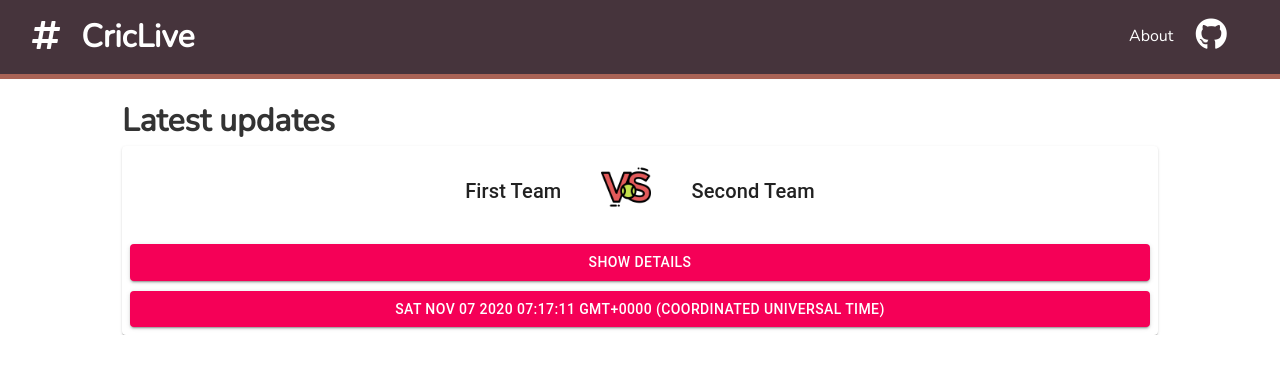
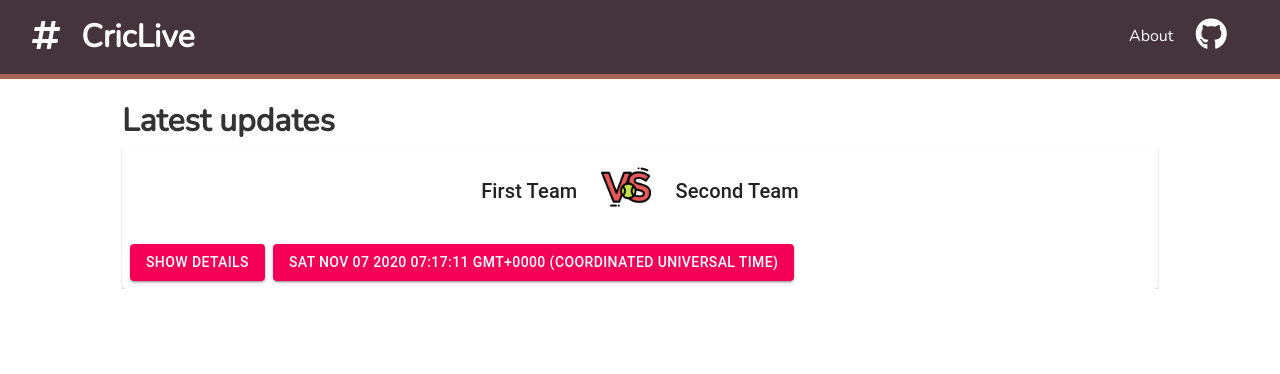
Before and after one commit to stephin007/CricLive, a React (Create React App) app: page / in a window 1280 px wide. Shown: the top 374 px of the page. Built offline with nearby package versions, Linux system fonts and the light colour scheme; no server answers.

Commit message:
Made the team heading responsive

```diff
--- a/src/App.css
+++ b/src/App.css
@@ -84,18 +84,10 @@ body {
   margin: 1rem 0;
 }
 
-.mycard_button, .MuiButton-root{
+.mycard{
   display: flex;
-  flex-direction: column;
-  width: 100%;
-}
-
-.MuiButton-root:nth-child(1){
-  margin-bottom: 10px;
-}
-
-.MuiButton-root:nth-child(2){
-  margin-right: 8px;
+  align-items: center;
+  justify-content: center;
 }
 
 /* Mobile Styles */
@@ -114,4 +106,17 @@ body {
     text-align: center;
     justify-content: center;
   }
+  .mycard_button, .MuiButton-root{
+    display: flex;
+    flex-direction: column;
+    width: 100%;
+  }
+
+  .MuiButton-root:nth-child(1){
+    margin-bottom: 10px;
+  }
+
+  .MuiButton-root:nth-child(2){
+    margin-right: 8px;
+  }
 }
--- a/src/components/MyCard.js
+++ b/src/components/MyCard.js
@@ -11,8 +11,8 @@ const MyCard = () => {
                     Latest updates
                 </h1>
             <Card>
-                <CardContent>
-                    <Grid container justify="center" alignItems="center" spacing={5}>
+                <CardContent >
+                    <Grid container justify="center" alignItems="center" spacing={3} className="mycard_button">
                         <Grid item>
                             <Typography variant="h6">First Team</Typography>
                         </Grid>
@@ -26,7 +26,7 @@ const MyCard = () => {
                 </CardContent>
                 {/* Use below if needed : style={{display: "flex", alignItems: "center", justifyContent:"center"}}*/}
                 <CardActions className= "mycard_button">
-                    <Button variant="contained" color="secondary" className= "mycard_firstButton">
+                    <Button variant="contained" color="secondary" className= "mycard">
                         Show Details
                     </Button>
                     <Button variant="contained" color="secondary">
```
